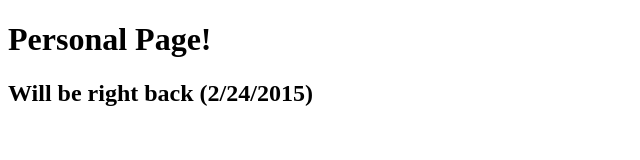
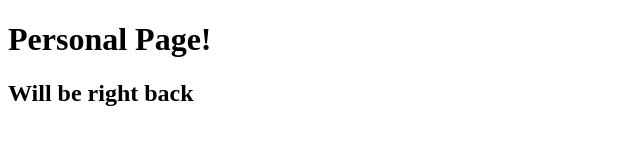
Before and after one commit to plaeh/alexia, a plain HTML site: page index.html in a window 1280 px wide. Shown: the whole page, without its empty margins (0-640 px from the left). Drawn offline with Linux system fonts and the light colour scheme.

Commit message:
Update index.html

```diff
--- a/index.html
+++ b/index.html
@@ -10,7 +10,7 @@
 <body>
 <header>
     <h1>Personal Page!</h1>
-    <h2>Will be right back (2/24/2015)</h2>
+    <h2>Will be right back</h2>
   </header>
 
   <div class="row-fluid">
```
